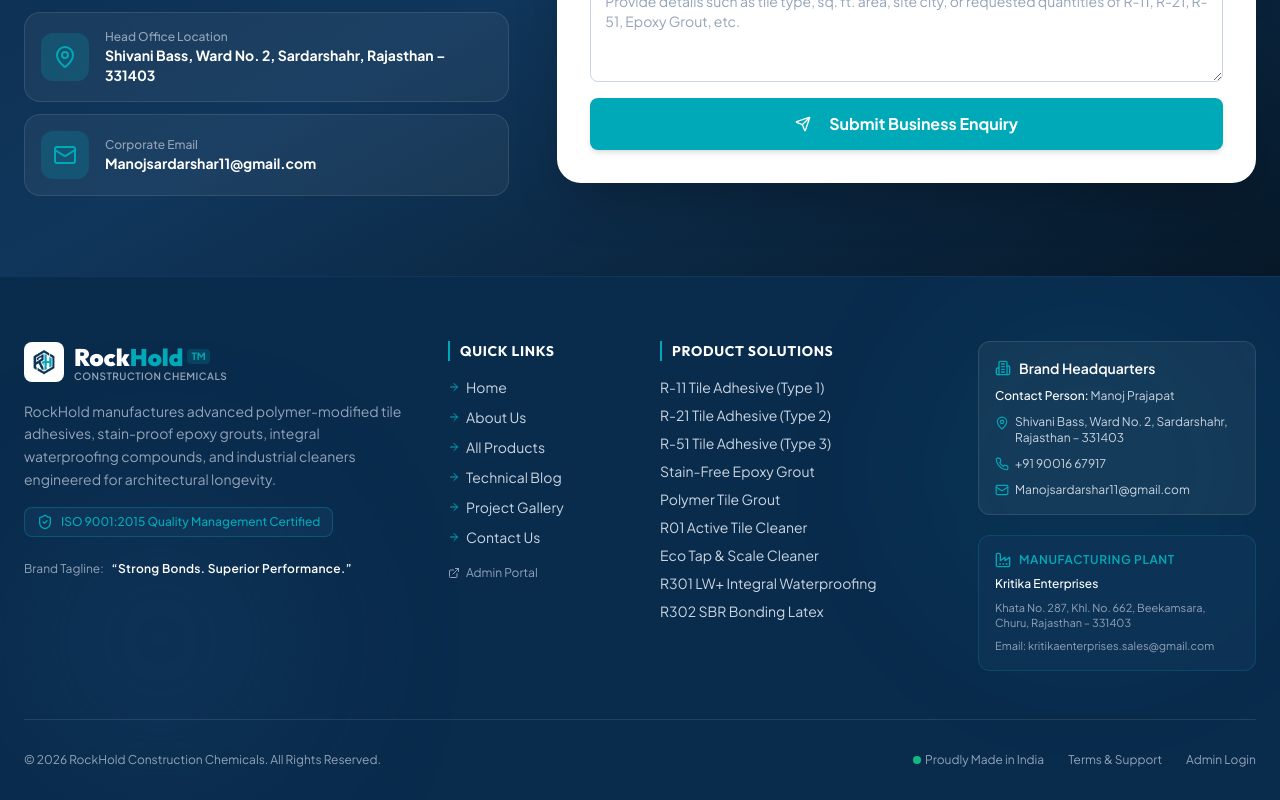
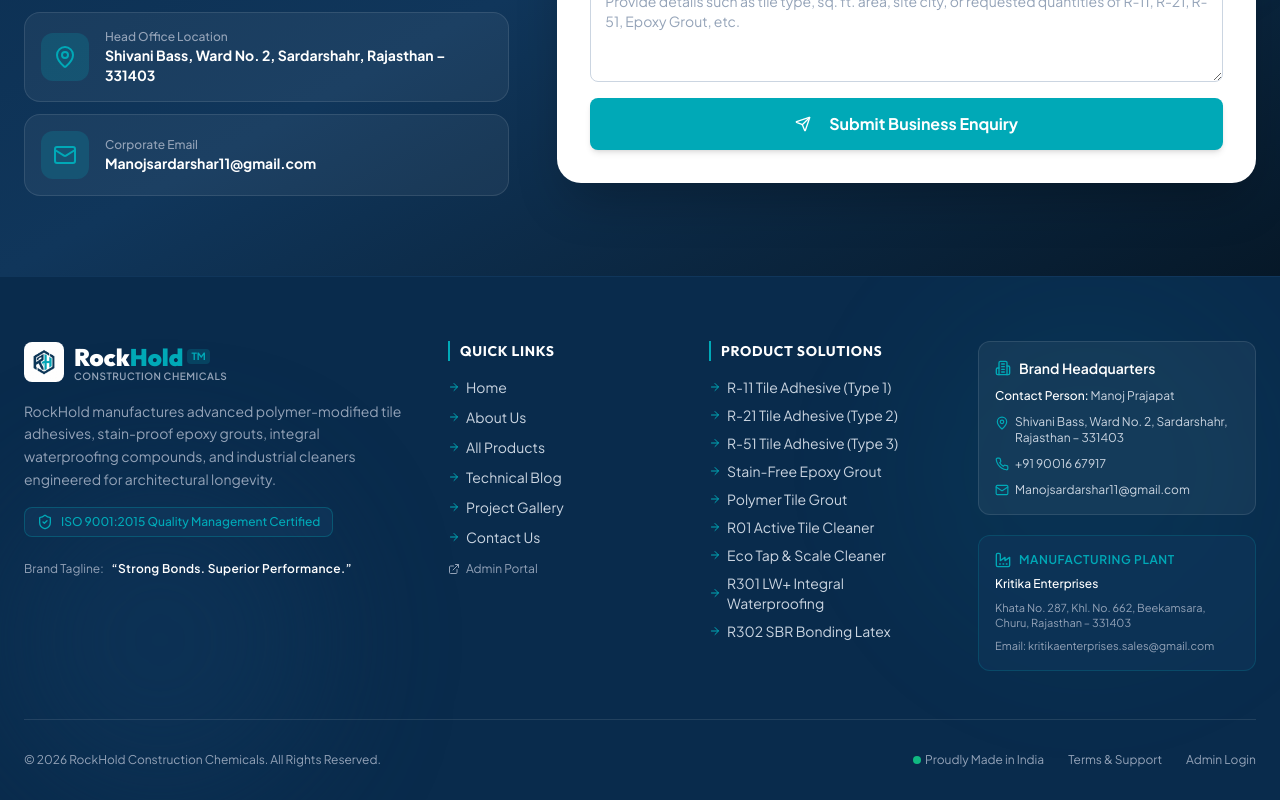
Before and after one commit to mohitkumar7895/Rockhold, a Next.js app: page / in a window 1280 px wide. Shown: the part 8024-8824 px from the top of the page. Built offline with nearby package versions, Linux system fonts and the light colour scheme; no server answers; the database is empty.

Commit message:
feat: place Product Solutions links directly facing Quick Links in responsive side-by-side grid

```diff
--- a/src/components/layout/Footer.tsx
+++ b/src/components/layout/Footer.tsx
@@ -77,150 +77,185 @@ export function Footer() {
             </div>
           </div>
 
-          {/* Column 2: Quick Links (2 cols) */}
-          <div className="lg:col-span-2 space-y-4">
+          {/* Columns 2 & 3: Quick Links & Product Solutions (Placed Side-by-Side "ke samne") */}
+          <div className="lg:col-span-5 grid grid-cols-1 sm:grid-cols-2 gap-8">
+            {/* Quick Links */}
+            <div className="space-y-4">
               <h4 className="text-sm font-bold text-white uppercase tracking-wider border-l-2 border-brand-teal pl-2.5">
                 Quick Links
               </h4>
-            <ul className="space-y-2.5 text-sm">
+              <ul className="space-y-2.5 text-xs sm:text-sm">
                 <li>
                   <Link
                     href="/"
+                    prefetch={true}
                     className="hover:text-brand-teal transition-colors flex items-center gap-1.5"
                   >
-                  <ArrowRight className="w-3 h-3 text-brand-teal" /> Home
+                    <ArrowRight className="w-3 h-3 text-brand-teal shrink-0" />
+                    <span>Home</span>
                   </Link>
                 </li>
                 <li>
                   <Link
                     href="/about"
+                    prefetch={true}
                     className="hover:text-brand-teal transition-colors flex items-center gap-1.5"
                   >
-                  <ArrowRight className="w-3 h-3 text-brand-teal" /> About Us
+                    <ArrowRight className="w-3 h-3 text-brand-teal shrink-0" />
+                    <span>About Us</span>
                   </Link>
                 </li>
                 <li>
                   <Link
                     href="/products"
+                    prefetch={true}
                     className="hover:text-brand-teal transition-colors flex items-center gap-1.5"
                   >
-                  <ArrowRight className="w-3 h-3 text-brand-teal" /> All Products
+                    <ArrowRight className="w-3 h-3 text-brand-teal shrink-0" />
+                    <span>All Products</span>
                   </Link>
                 </li>
                 <li>
                   <Link
                     href="/blog"
+                    prefetch={true}
                     className="hover:text-brand-teal transition-colors flex items-center gap-1.5"
                   >
-                  <ArrowRight className="w-3 h-3 text-brand-teal" /> Technical Blog
+                    <ArrowRight className="w-3 h-3 text-brand-teal shrink-0" />
+                    <span>Technical Blog</span>
                   </Link>
                 </li>
                 <li>
                   <Link
                     href="/gallery"
+                    prefetch={true}
                     className="hover:text-brand-teal transition-colors flex items-center gap-1.5"
                   >
-                  <ArrowRight className="w-3 h-3 text-brand-teal" /> Project Gallery
+                    <ArrowRight className="w-3 h-3 text-brand-teal shrink-0" />
+                    <span>Project Gallery</span>
                   </Link>
                 </li>
                 <li>
                   <Link
                     href="/contact"
+                    prefetch={true}
                     className="hover:text-brand-teal transition-colors flex items-center gap-1.5"
                   >
-                  <ArrowRight className="w-3 h-3 text-brand-teal" /> Contact Us
+                    <ArrowRight className="w-3 h-3 text-brand-teal shrink-0" />
+                    <span>Contact Us</span>
                   </Link>
                 </li>
                 <li>
                   <Link
                     href="/admin/login"
-                  className="hover:text-brand-teal transition-colors flex items-center gap-1.5 text-xs text-slate-400 pt-2"
+                    prefetch={true}
+                    className="hover:text-brand-teal transition-colors flex items-center gap-1.5 text-xs text-slate-400 pt-1"
                   >
-                  <ExternalLink className="w-3 h-3" /> Admin Portal
+                    <ExternalLink className="w-3 h-3 shrink-0" />
+                    <span>Admin Portal</span>
                   </Link>
                 </li>
               </ul>
             </div>
 
-          {/* Column 3: Product Range (3 cols) */}
-          <div className="lg:col-span-3 space-y-4">
+            {/* Product Solutions (Directly Facing / Side-by-Side with Quick Links) */}
+            <div className="space-y-4">
               <h4 className="text-sm font-bold text-white uppercase tracking-wider border-l-2 border-brand-teal pl-2.5">
                 Product Solutions
               </h4>
-            <ul className="space-y-2 text-sm">
+              <ul className="space-y-2 text-xs sm:text-sm">
                 <li>
                   <Link
                     href="/products/r-11-tile-adhesive"
-                  className="hover:text-brand-teal transition-colors block"
+                    prefetch={true}
+                    className="hover:text-brand-teal transition-colors flex items-center gap-1.5"
                   >
-                  R-11 Tile Adhesive (Type 1)
+                    <ArrowRight className="w-3 h-3 text-brand-teal shrink-0" />
+                    <span>R-11 Tile Adhesive (Type 1)</span>
                   </Link>
                 </li>
                 <li>
                   <Link
                     href="/products/r-21-tile-adhesive"
-                  className="hover:text-brand-teal transition-colors block"
+                    prefetch={true}
+                    className="hover:text-brand-teal transition-colors flex items-center gap-1.5"
                   >
-                  R-21 Tile Adhesive (Type 2)
+                    <ArrowRight className="w-3 h-3 text-brand-teal shrink-0" />
+                    <span>R-21 Tile Adhesive (Type 2)</span>
                   </Link>
                 </li>
                 <li>
                   <Link
                     href="/products/r-51-tile-adhesive"
-                  className="hover:text-brand-teal transition-colors block"
+                    prefetch={true}
+                    className="hover:text-brand-teal transition-colors flex items-center gap-1.5"
                   >
-                  R-51 Tile Adhesive (Type 3)
+                    <ArrowRight className="w-3 h-3 text-brand-teal shrink-0" />
+                    <span>R-51 Tile Adhesive (Type 3)</span>
                   </Link>
                 </li>
                 <li>
                   <Link
                     href="/products/epoxy-grout"
-                  className="hover:text-brand-teal transition-colors block"
+                    prefetch={true}
+                    className="hover:text-brand-teal transition-colors flex items-center gap-1.5"
                   >
-                  Stain-Free Epoxy Grout
+                    <ArrowRight className="w-3 h-3 text-brand-teal shrink-0" />
+                    <span>Stain-Free Epoxy Grout</span>
                   </Link>
                 </li>
                 <li>
                   <Link
                     href="/products/tile-grout"
-                  className="hover:text-brand-teal transition-colors block"
+                    prefetch={true}
+                    className="hover:text-brand-teal transition-colors flex items-center gap-1.5"
                   >
-                  Polymer Tile Grout
+                    <ArrowRight className="w-3 h-3 text-brand-teal shrink-0" />
+                    <span>Polymer Tile Grout</span>
                   </Link>
                 </li>
                 <li>
                   <Link
                     href="/products/r01-tile-cleaner"
-                  className="hover:text-brand-teal transition-colors block"
+                    prefetch={true}
+                    className="hover:text-brand-teal transition-colors flex items-center gap-1.5"
                   >
-                  R01 Active Tile Cleaner
+                    <ArrowRight className="w-3 h-3 text-brand-teal shrink-0" />
+                    <span>R01 Active Tile Cleaner</span>
                   </Link>
                 </li>
                 <li>
                   <Link
                     href="/products/tap-cleaner"
-                  className="hover:text-brand-teal transition-colors block"
+                    prefetch={true}
+                    className="hover:text-brand-teal transition-colors flex items-center gap-1.5"
                   >
-                  Eco Tap & Scale Cleaner
+                    <ArrowRight className="w-3 h-3 text-brand-teal shrink-0" />
+                    <span>Eco Tap & Scale Cleaner</span>
                   </Link>
                 </li>
                 <li>
                   <Link
                     href="/products/r301-lw-plus"
-                  className="hover:text-brand-teal transition-colors block"
+                    prefetch={true}
+                    className="hover:text-brand-teal transition-colors flex items-center gap-1.5"
                   >
-                  R301 LW+ Integral Waterproofing
+                    <ArrowRight className="w-3 h-3 text-brand-teal shrink-0" />
+                    <span>R301 LW+ Integral Waterproofing</span>
                   </Link>
                 </li>
                 <li>
                   <Link
                     href="/products/r302-sbr"
-                  className="hover:text-brand-teal transition-colors block"
+                    prefetch={true}
+                    className="hover:text-brand-teal transition-colors flex items-center gap-1.5"
                   >
-                  R302 SBR Bonding Latex
+                    <ArrowRight className="w-3 h-3 text-brand-teal shrink-0" />
+                    <span>R302 SBR Bonding Latex</span>
                   </Link>
                 </li>
               </ul>
+            </div>
           </div>
 
           {/* Column 4: Contact & Manufacturing Entity (3 cols) */}
```
Lines whose indentation alone changed are shown as unchanged.
